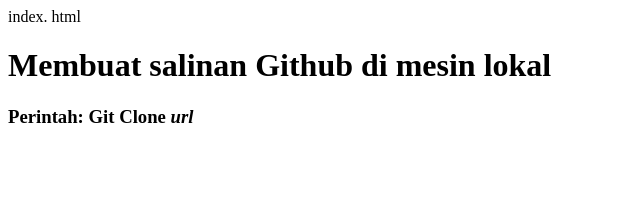
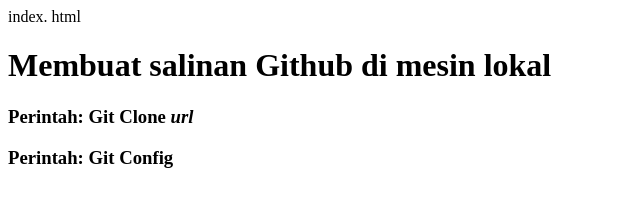
Before and after one commit to cakraadhana/project1, a plain HTML site: page index.html in a window 1280 px wide. Shown: the whole page, without its empty margins (0-640 px from the left). Drawn offline with Linux system fonts and the light colour scheme.

Commit message:
merubah baris "git config"

```diff
--- a/index.html
+++ b/index.html
@@ -7,5 +7,6 @@ index. html
 	<body>
 		<h1>Membuat salinan Github di mesin lokal<h1>
 		<h3>Perintah: Git Clone <i>url</i></h3>
+			<h3> Perintah: Git Config </h3>
 	</body>
 </html>
```
